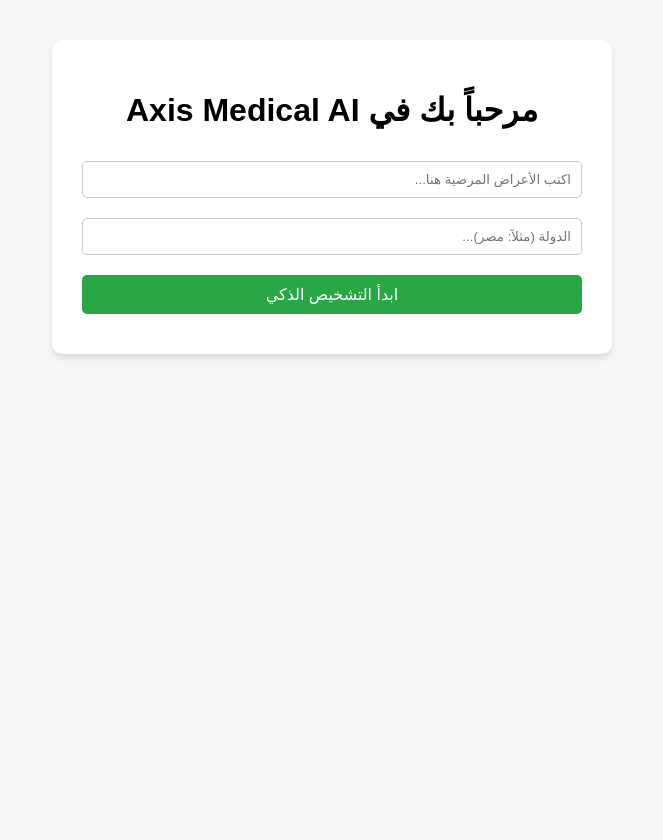
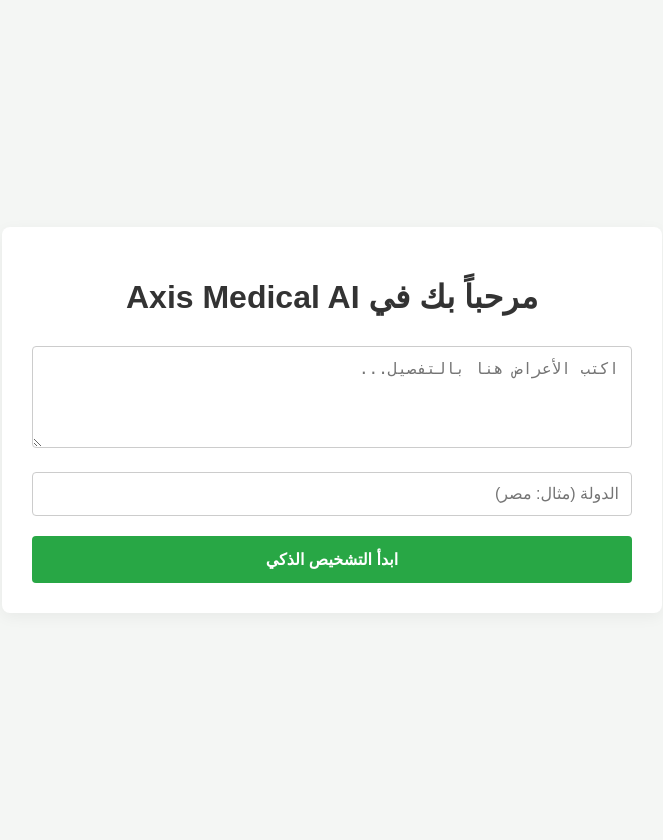
Before and after one commit to poulpm2001-jpg/Axis-Medical-AI, a Flask app: page / in a window 1280 px wide. Shown: the whole page, without its empty margins (308-971 px from the left). Before the commit the page ends 358 px from the top, so only its background shows below. Run offline with Flask 3, Linux system fonts and the light colour scheme.

Commit message:
Update index.html

```diff
--- a/templates/index.html
+++ b/templates/index.html
@@ -2,31 +2,88 @@
 <html lang="ar" dir="rtl">
 <head>
     <meta charset="UTF-8">
+    <meta name="viewport" content="width=device-width, initial-scale=1.0">
     <title>Axis Medical AI</title>
     <style>
-        body { font-family: Arial, sans-serif; margin: 40px; text-align: center; background-color: #f4f7f6; }
-        .container { background: white; padding: 30px; border-radius: 10px; max-width: 500px; margin: 0 auto; box-shadow: 0 4px 6px rgba(0,0,0,0.1); }
-        input, button { width: 100%; padding: 10px; margin: 10px 0; border: 1px solid #ccc; border-radius: 5px; box-sizing: border-box; }
-        button { background-color: #28a745; color: white; border: none; cursor: pointer; font-size: 16px; }
-        button:hover { background-color: #218838; }
-        .result { background: #e2f0d9; padding: 15px; border-radius: 5px; margin-top: 20px; text-align: right; }
+        body {
+            font-family: Arial, sans-serif;
+            background-color: #f4f6f4;
+            display: flex;
+            justify-content: center;
+            align-items: center;
+            min-height: 100vh;
+            margin: 0;
+            padding: 20px;
+        }
+        .container {
+            background-color: white;
+            padding: 30px;
+            border-radius: 8px;
+            box-shadow: 0 4px 15px rgba(0,0,0,0.05);
+            width: 100%;
+            max-width: 600px;
+            text-align: center;
+        }
+        h1 {
+            color: #333;
+            margin-bottom: 30px;
+        }
+        input, textarea {
+            width: 100%;
+            padding: 12px;
+            margin-bottom: 20px;
+            border: 1px solid #ccc;
+            border-radius: 4px;
+            box-sizing: border-box;
+            font-size: 16px;
+        }
+        button {
+            width: 100%;
+            background-color: #28a745;
+            color: white;
+            border: none;
+            padding: 14px;
+            font-size: 16px;
+            font-weight: bold;
+            border-radius: 4px;
+            cursor: pointer;
+            transition: background 0.2s;
+        }
+        button:hover {
+            background-color: #218838;
+        }
+        .result-box {
+            margin-top: 30px;
+            padding: 20px;
+            background-color: #e9ecef;
+            border-left: 5px solid #28a745;
+            border-radius: 4px;
+            text-align: right;
+            white-space: pre-wrap;
+            font-size: 16px;
+            line-height: 1.6;
+        }
     </style>
 </head>
 <body>
+
     <div class="container">
         <h1>مرحباً بك في Axis Medical AI</h1>
+
         <form action="/diagnose" method="POST">
-            <input type="text" name="symptom" placeholder="اكتب الأعراض المرضية هنا..." required>
-            <input type="text" name="country" placeholder="الدولة (مثلاً: مصر)..." required>
+            <textarea name="symptom" rows="4" placeholder="اكتب الأعراض هنا بالتفصيل..." required></textarea>
+            <input type="text" name="country" placeholder="الدولة (مثال: مصر)" required>
             <button type="submit">ابدأ التشخيص الذكي</button>
         </form>
 
+        <!-- لو في نتيجة جاية من السيرفر هتظهر هنا فوراً -->
         {% if result %}
-            <div class="result">
-                <h3>نتيجة التشخيص المبدئي:</h3>
+            <div class="result-box">
+                <strong>التقرير الطبي المبدئي:</strong>
                 <p>{{ result }}</p>
             </div>
         {% endif %}
     </div>
+
 </body>
 </html>
```
